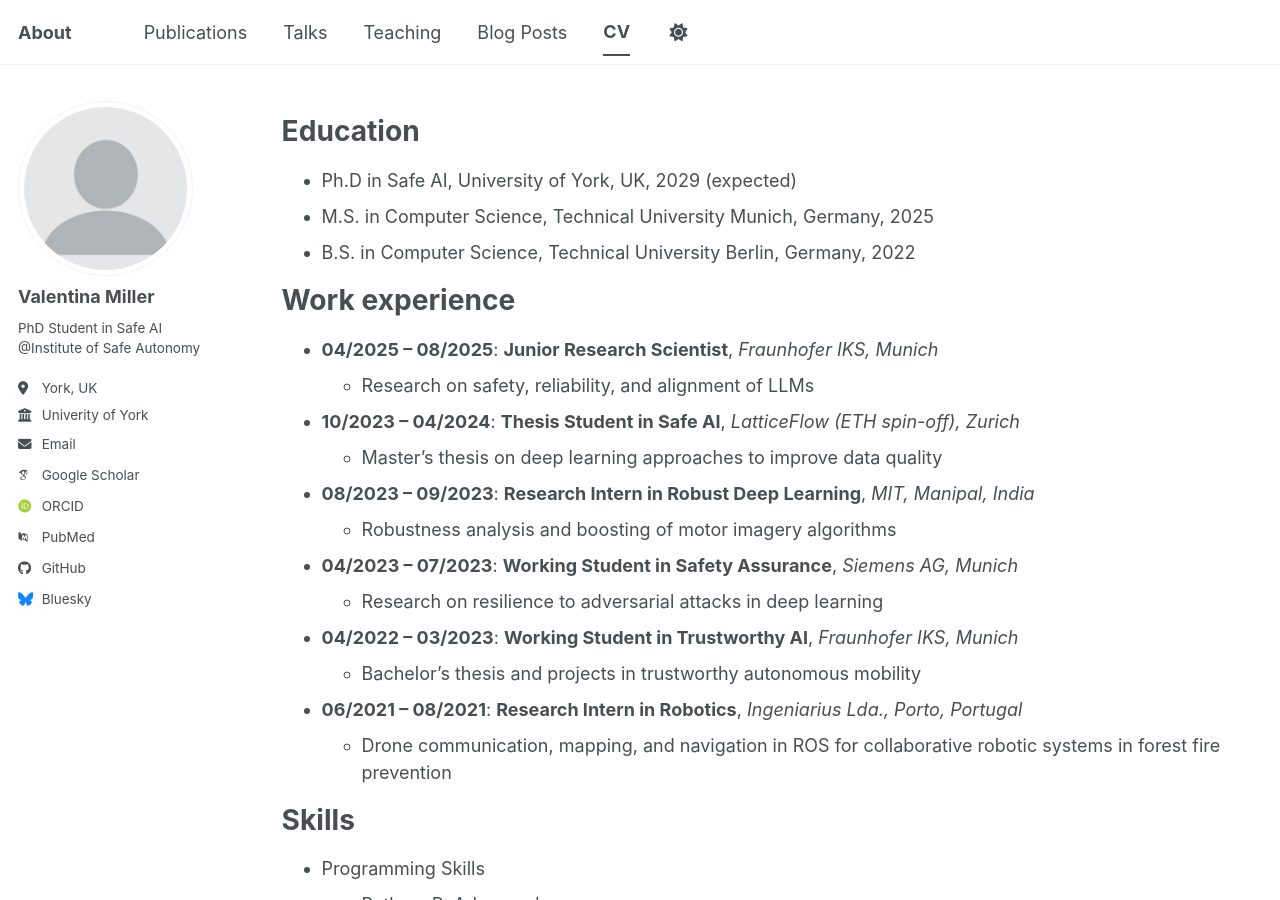
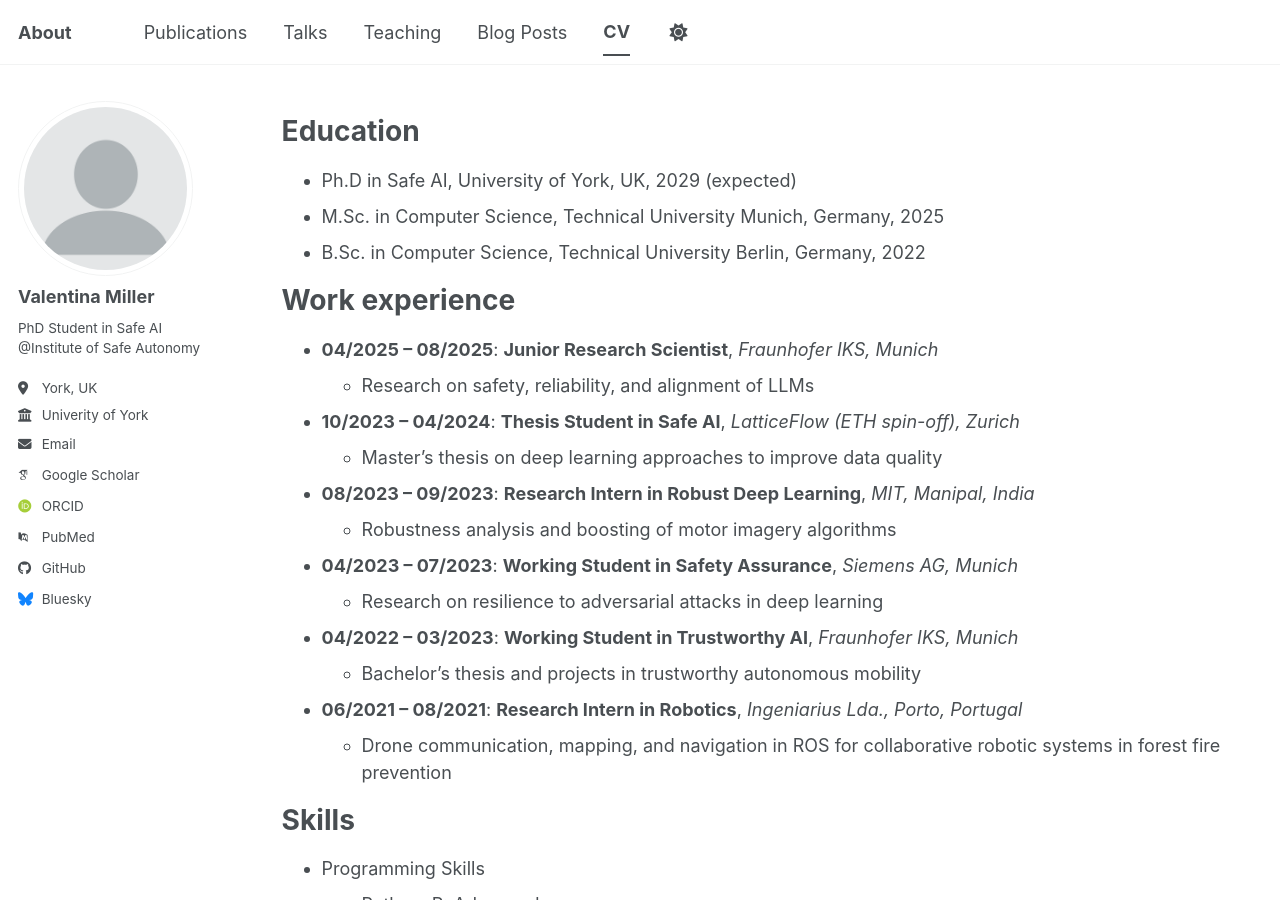
Before and after one commit to ValentinaMiller/ValentinaMiller.github.io, a Jekyll site: the page built from _pages/cv.md, in a window 1280 px wide and 900 px high. Built offline with Jekyll 4.4.1, drawn with Linux system fonts in a browser that asks for light colours; some web fonts are replaced; a script bundle is joined from its source files by our own code; library files that are not in the unit come from our copies.

Commit message:
Update cv.md

```diff
--- a/_pages/cv.md
+++ b/_pages/cv.md
@@ -12,8 +12,8 @@ redirect_from:
 Education
 ======
 * Ph.D in Safe AI, University of York, UK, 2029 (expected)
-* M.S. in Computer Science, Technical University Munich, Germany, 2025
-* B.S. in Computer Science, Technical University Berlin, Germany, 2022
+* M.Sc. in Computer Science, Technical University Munich, Germany, 2025
+* B.Sc. in Computer Science, Technical University Berlin, Germany, 2022
 
 Work experience
 ======
```
